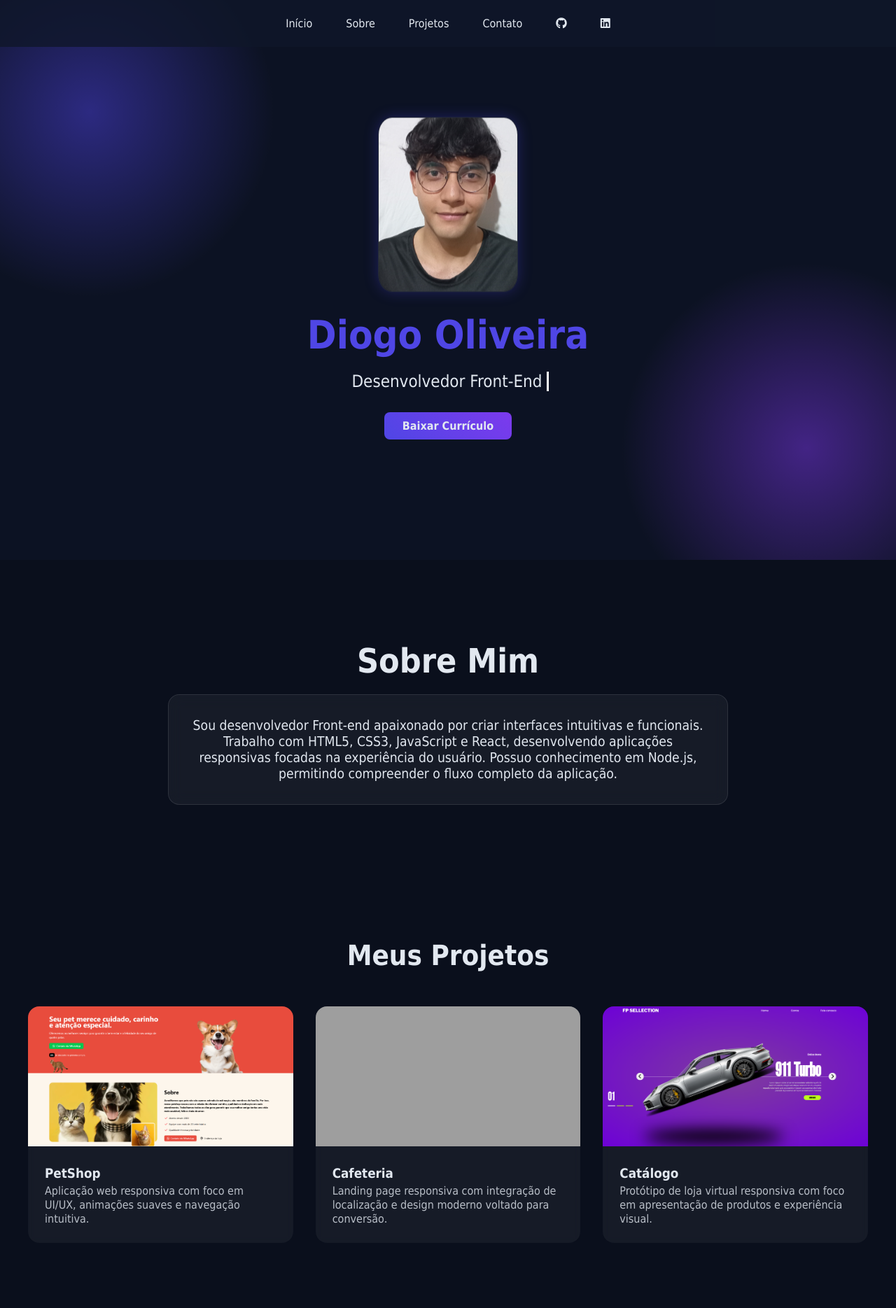
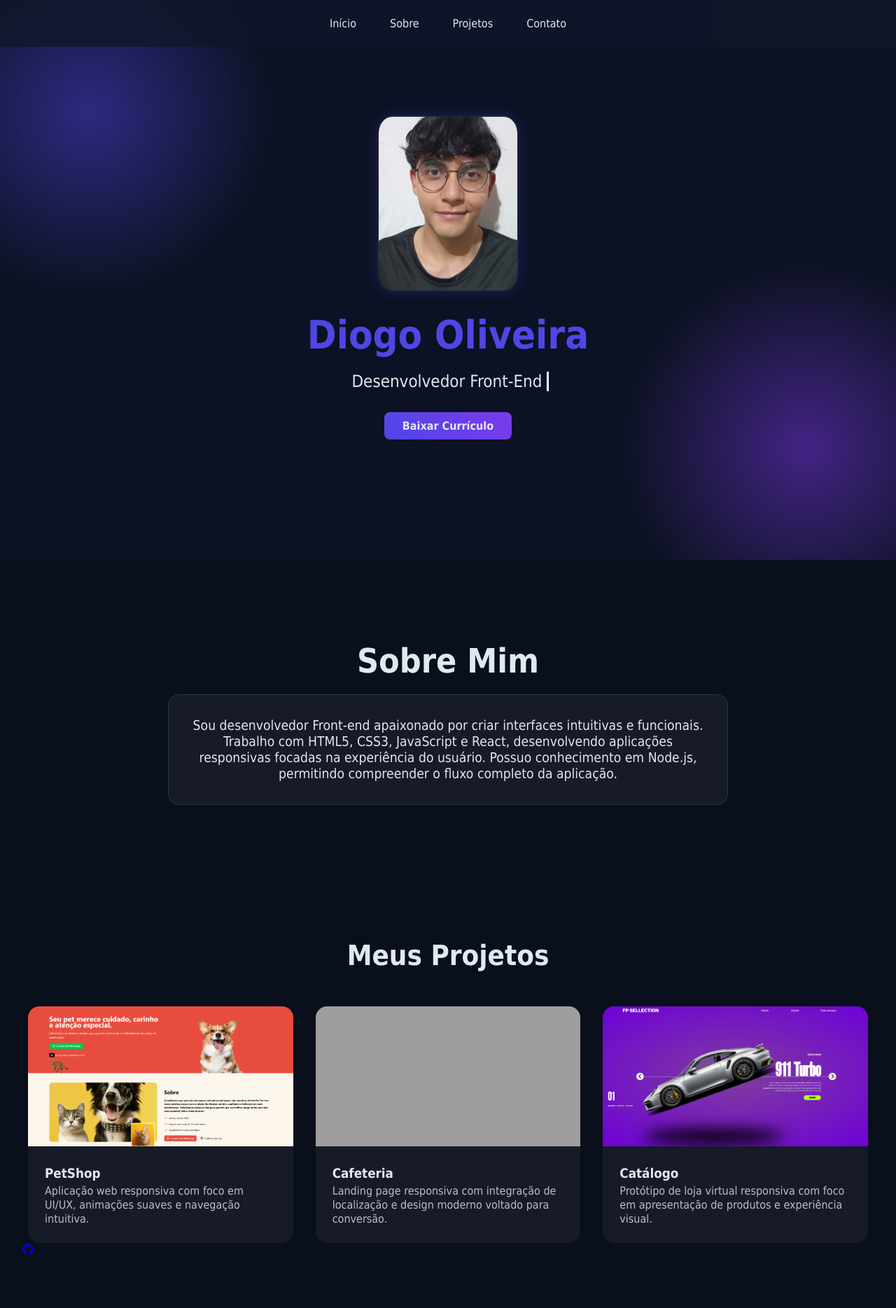
Before and after one commit to Di0g0Oliveira/portifolio, a website: page index.html in a window 1280 px wide. Shown: the top 1869 px of the page at 70% size. Drawn offline with nearby package versions, Linux system fonts and the light colour scheme; grey boxes are pictures that could not be loaded.

Commit message:
Update index.html

```diff
--- a/index.html
+++ b/index.html
@@ -22,18 +22,9 @@
             <li><a href="#sobre" class="link-menu">Sobre</a></li>
             <li><a href="#projetos" class="link-menu">Projetos</a></li>
             <li><a href="#contato" class="link-menu">Contato</a></li>
-            <li>
-                <a href="https://github.com/Di0g0Oliveira" class="link-menu" target="_blank">
-                    <i class="fa-brands fa-github"></i>
-                </a>
-            </li>
-            <li>
-                <a href="https://www.linkedin.com/in/diogo-oliveira-374839306/" class="link-menu" target="_blank">
-                    <i class="fa-brands fa-linkedin"></i>
-                </a>
-            </li>
         </ul>
     </nav>
+
 
     <main id="inicio" class="cabeçalho">
         <div data-aos="flip-left">
@@ -109,10 +100,20 @@
                             </p>
                         </div>
                     </a>
+
                 </div>
+
 
             </div>
         </div>
+
+        <div class="rede-social">
+            <a href="https://github.com/Di0g0Oliveira" class="link-github" target="_blank">
+                    <i class="fa-brands fa-github"></i>
+                </a>
+        </div>
+
+
     </section>
 
     <section id="contato" class="contato">
@@ -145,6 +146,13 @@
 
             <p id="mensagem-status" class="mensagem-status"></p>
         </form>
+
+        <div class="rede-social">
+            <a href="https://www.linkedin.com/in/diogo-oliveira-374839306/" class="link-linkedin" target="_blank">
+                    <i class="fa-brands fa-linkedin"></i>
+                </a>
+        </div>
+
     </section>
 
     <script src="https://unpkg.com/aos@next/dist/aos.js"></script>
```
